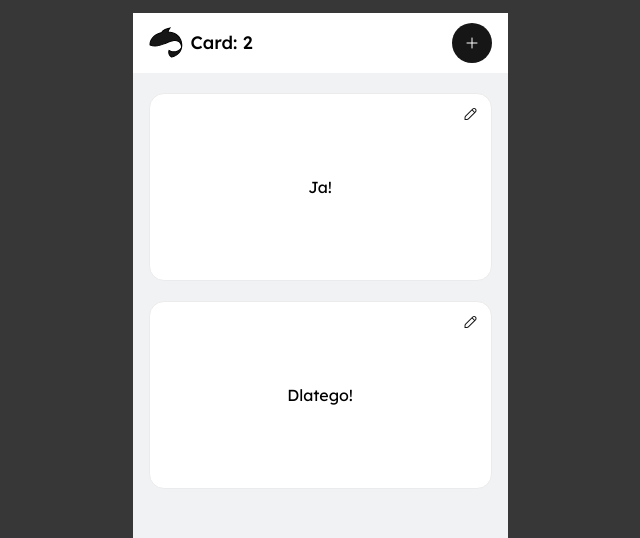
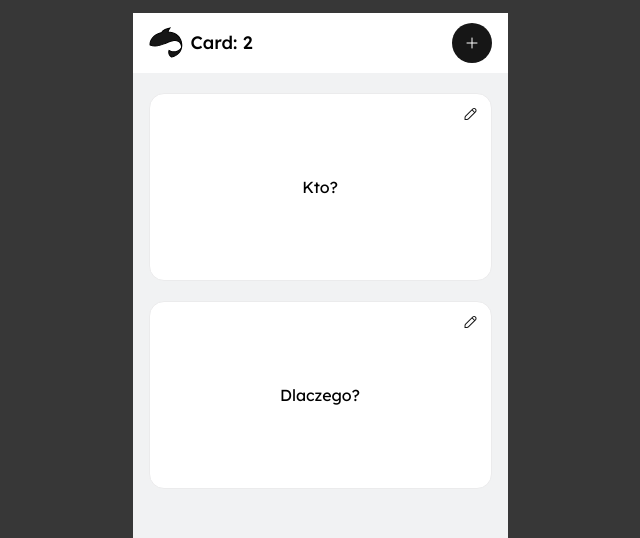
Before and after one commit to paweldowgiallo84/fischkapp, a React (Vite) app: page / in a window 1280 px wide. Shown: the top 538 px of the page, without its empty margins (320-960 px from the left). Built offline with nearby package versions, Linux system fonts and the light colour scheme.

Commit message:
implementation of card rotation code as required by the task

```diff
--- a/src/App.tsx
+++ b/src/App.tsx
@@ -27,7 +27,7 @@ function App() {
   return (
     <AppLayout>
       <AppHeader cardsAmount={cards.length} addCard={() => setIsCardAdding(true)} />
-      {isCardAdding ? <AppAddCard cancelAddCard={() => setIsCardAdding(false)} cards={cards} onAddCard={addNewCard} setCards={setCards} /> : null}
+      {isCardAdding ? <AppAddCard cancelAddCard={() => setIsCardAdding(false)} cards={cards} onAddCard={addNewCard} /> : null}
       <AppCards cards={cards} setCards={setCards}/>
     </AppLayout>
   );
--- a/src/components/AddCard/AppAddCard.tsx
+++ b/src/components/AddCard/AppAddCard.tsx
@@ -6,11 +6,10 @@ import { CardData } from '../../App'
 interface AppAddCardProps {
   cancelAddCard: () => void;
   cards: CardData[];
-  setCards: (cards: CardData[]) => void
   onAddCard: (newCard: CardData) => void
 }
 
-export const AppAddCard: React.FC<AppAddCardProps> = ({ cards, cancelAddCard, onAddCard, setCards }) => {
+export const AppAddCard: React.FC<AppAddCardProps> = ({ cards, cancelAddCard, onAddCard }) => {
   const [frontSide, setFrontSide] = useState<boolean>(true)
   const [question, setQuestion] = useState<string>('')
   const [answer, setAnswer] = useState<string>('')
--- a/src/components/Card/CardNormal/AppCardNormal.module.css
+++ b/src/components/Card/CardNormal/AppCardNormal.module.css
@@ -6,6 +6,14 @@
     border: 1px solid var(--border);
     border-radius: 15px;
     margin: 20px auto;
+}
+
+.card.fliped {
+    animation: fliped 0.8s ease-in-out;
+}
+
+.card.notFliped {
+    animation: notFliped 0.8s ease-in-out;
 }
 
 .editIcon {
@@ -21,3 +29,21 @@
     text-align: center;
     padding: 41px 26px;
 }
+
+@keyframes fliped {
+    from {
+        transform: rotateY(180deg);
+    }
+    to {
+        transform: rotateY(360deg);
+    }
+}
+
+@keyframes notFliped {
+    from {
+        transform: rotateY(180deg);
+    }
+    to {
+        transform: rotateY(0deg);
+    }
+}
--- a/src/components/Card/CardNormal/AppCardNormal.tsx
+++ b/src/components/Card/CardNormal/AppCardNormal.tsx
@@ -13,11 +13,11 @@ interface AppCardNormalProps {
 }
 
 export const AppCardNormal: React.FC<AppCardNormalProps> = ({ question, answer, runEditMode }) => {
-    const [isFliped, setIsFliped] = useState<boolean>(false)
+    const [isFliped, setIsFliped] = useState<boolean>(true)
 
     return (
         <>
-            <div className={styles.card} onClick={() => setIsFliped(current => !current)}>
+            <div className={`${styles.card} ${isFliped ? styles.fliped : styles.notFliped}`} onClick={() => setIsFliped(current => !current)}>
                 <img src={editIcon} className={styles.editIcon} alt="edit icon" onClick={() => runEditMode()}/>
                 <p className={styles.cardContent}>{isFliped ? question : answer}</p>
             </div>
```
